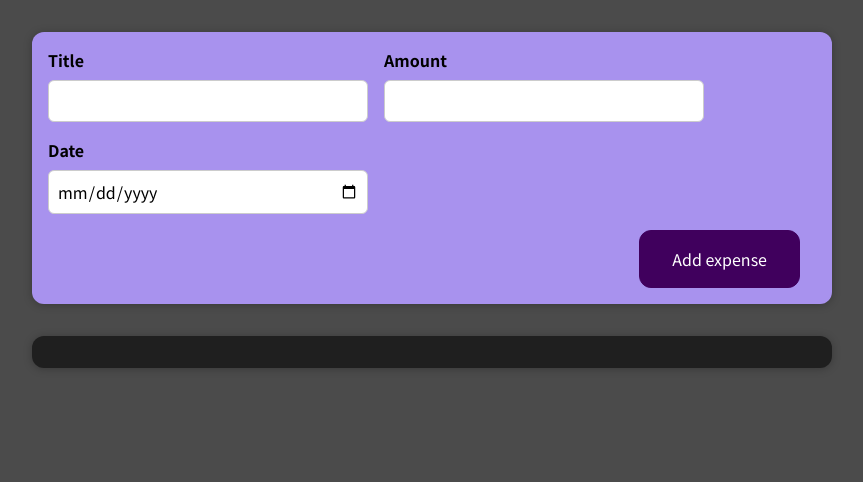
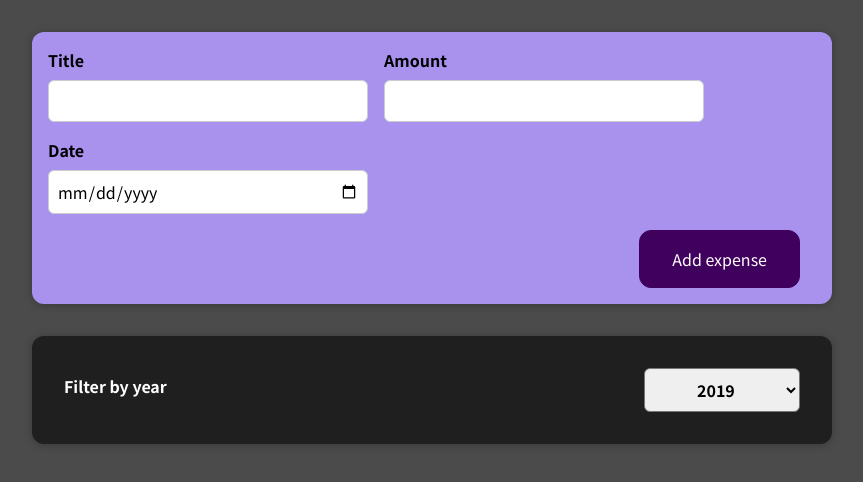
Before and after one commit to pizarrosch/my-first-project-udemy, a React (Create React App) app: page / in a window 1280 px wide. Shown: the top 482 px of the page, without its empty margins (208-1071 px from the left). Built offline with nearby package versions, Linux system fonts and the light colour scheme.

Commit message:
Deleting New Expense component and adjusting the code

```diff
--- a/src/App.js
+++ b/src/App.js
@@ -1,58 +1,30 @@
 import Expenses from "./components/Expenses/Expenses";
-import NewExpense from "./components/NewExpense/NewExpense";
 import {useState} from "react";
-import {parseISO} from "date-fns";
+import s from "./components/NewExpense/NewExpense.module.css";
+import ExpenseForm from "./components/NewExpense/ExpenseForm";
 
 function App() {
 
   const [expenses, setExpenses] = useState([]);
-  // const [inputTitle, setInputTitle] = useState('');
-  // const [inputAmount, setInputAmount] = useState('');
-  // const [inputDate, setInputDate] = useState('');
-  //
-  // function handleAddExpense(e) {
-  //   e.preventDefault();
-  //   setExpenses((prevState) => [
-  //     ...prevState,
-  //     {title: inputTitle,
-  //     amount: inputAmount,
-  //     date: parseISO(inputDate)
-  //   }
-  //   ])
-  //   setInputTitle('');
-  //   setInputAmount('');
-  //   setInputDate('');
-  // }
-  //
-  // function handleInputTitle(e) {
-  //   setInputTitle(e.target.value);
-  // }
-  // function handleInputAmount(e) {
-  //   setInputAmount(e.target.value);
-  // }
-  // function handleInputDate(e) {
-  //   setInputDate(e.target.value);
-  // }
 
   function handleAddExpense(expense) {
     setExpenses((prev) => [
       ...prev,
-      expense]);
+      expense
+    ]);
   }
 
   return (
     <div>
-      <NewExpense
-        // inputTitle={inputTitle}
-        // inputAmount={inputAmount}
-        // inputDate={inputDate}
-        // handleInputTitle={handleInputTitle}
-        // handleInputAmount={handleInputAmount}
-        // handleInputDate={handleInputDate}
-        onAddExpense={handleAddExpense}
-      />
+      <div className={s.newExpense}>
+        <ExpenseForm
+          onSaveExpenseData={handleAddExpense}
+          expenses={expenses}
+        />
+      </div>
       <Expenses
         expenses={expenses}
+        setExpenses={setExpenses}
       />
     </div>
   );
--- a/src/components/Expenses/ExpenseItem.js
+++ b/src/components/Expenses/ExpenseItem.js
@@ -1,29 +1,18 @@
-import {useState} from "react";
+
 import s from './ExpenseItem.module.css';
 import ExpenseDate from "./ExpenseDate";
 import Card from '../UI/Card';
 
 function ExpenseItem({title, amount, date}) {
 
-  const [itemTitle, setItemTitle] = useState(title)
-
-  function handleClick() {
-    // if(itemTitle === 'Carrots') {
-    //   setItemTitle('Tomatoes')
-    // } else {
-    //   setItemTitle('Carrots');
-    // }
-    setItemTitle(itemTitle === 'Carrots' ? 'Tomatoes' : 'Carrots')
-  }
-
   return (
     <Card className={s.expenseItem}>
       <ExpenseDate date={date}/>
       <div className={s.expenseItem__description}>
-        <h2>{itemTitle}</h2>
+        <h2>{title}</h2>
         <div className={s.expenseItem__price}>${amount}</div>
       </div>
-      {/*<button onClick={handleClick}>Change title</button>*/}
+
     </Card>
   )
 }
--- a/src/components/Expenses/Expenses.js
+++ b/src/components/Expenses/Expenses.js
@@ -1,14 +1,24 @@
 import ExpenseItem from "./ExpenseItem";
 import st from './Expenses.module.css';
 import Card from '../UI/Card';
+import ExpensesFilter from "../ExpensesFilter/ExpensesFilter";
 import {useState} from "react";
 
-function Expenses({expenses}) {
+function Expenses({expenses, setExpenses}) {
+
+  const [filteredYear, setFilteredYear] = useState('2019');
+
+  function handleFilteredExpenses(pickedYear) {
+    setFilteredYear(pickedYear);
+  }
 
   return (
-    <Card className={st.expenses}>
-      {expenses.map((item) => <ExpenseItem title={item.title} amount={item.amount} date={item.date}/>)}
-    </Card>
+    <div>
+      <Card className={st.expenses}>
+        <ExpensesFilter selectedYear={filteredYear} onFilterExpenses={handleFilteredExpenses}/>
+        {expenses.map((item) => <ExpenseItem title={item.title} amount={item.amount} date={item.date}/>)}
+      </Card>
+    </div>
   )
 }
 
--- /dev/null
+++ b/src/components/ExpensesFilter/ExpensesFilter.js
@@ -0,0 +1,25 @@
+import React from 'react';
+import s from './ExpensesFilter.module.css';
+
+const ExpensesFilter = ({selectedYear, onFilterExpenses}) => {
+
+  function handleFilteredExpenses(e) {
+    onFilterExpenses(e.target.value)
+  }
+
+  return (
+    <div className={s.expensesFilter}>
+      <div className={s.expensesFilter__control}>
+        <label>Filter by year</label>
+        <select value={selectedYear} onChange={handleFilteredExpenses}>
+          <option value='2022'>2022</option>
+          <option value='2021'>2021</option>
+          <option value='2020'>2020</option>
+          <option value='2019'>2019</option>
+        </select>
+      </div>
+    </div>
+  );
+};
+
+export default ExpensesFilter;
--- /dev/null
+++ b/src/components/ExpensesFilter/ExpensesFilter.module.css
@@ -0,0 +1,24 @@
+.expensesFilter {
+  color: white;
+  padding: 0 1rem;
+}
+
+.expensesFilter__control {
+  display: flex;
+  width: 100%;
+  align-items: center;
+  justify-content: space-between;
+  margin: 1rem 0;
+}
+
+.expensesFilter label {
+  font-weight: bold;
+  margin-bottom: 0.5rem;
+}
+
+.expensesFilter select {
+  font: inherit;
+  padding: 0.5rem 3rem;
+  font-weight: bold;
+  border-radius: 6px;
+}
--- a/src/components/NewExpense/ExpenseForm.js
+++ b/src/components/NewExpense/ExpenseForm.js
@@ -4,14 +4,8 @@ import {parseISO} from "date-fns";
 
 function ExpenseForm(
   {
-    // inputTitle,
-    // inputAmount,
-    // inputDate,
-    // handleInputTitle,
-    // handleInputAmount,
-    // handleInputDate,
-    // handleAddExpense
-    onSaveExpenseData
+    onSaveExpenseData,
+    expenses
   }) {
 
   const [inputTitle, setInputTitle] = useState('');
@@ -24,7 +18,8 @@ function ExpenseForm(
     const expenseData = {
       title: inputTitle,
       amount: inputAmount,
-      date: parseISO(inputDate)
+      date: parseISO(inputDate),
+      id: expenses.length - 1
       }
 
     onSaveExpenseData(expenseData);
@@ -32,6 +27,7 @@ function ExpenseForm(
     setInputAmount('');
     setInputDate('');
   }
+
 
   function handleInputTitle(e) {
     setInputTitle(e.target.value);
--- a/src/components/NewExpense/NewExpense.js
+++ /dev/null
@@ -1,39 +0,0 @@
-import s from './NewExpense.module.css';
-import ExpenseForm from "./ExpenseForm";
-
-function NewExpense(
-  // { inputTitle,
-  //   inputAmount,
-  //   inputDate,
-  //   handleInputTitle,
-  //   handleInputAmount,
-  //   handleInputDate,
-  // {handleAddExpense
-  // }
-  {onAddExpense}
-  ) {
-
-  function handleExpenseData(enteredExpensedData) {
-    const expenseData = {
-      ...enteredExpensedData,
-      id: Math.random()
-    }
-    onAddExpense(expenseData)
-  }
-
-  return (
-    <div className={s.newExpense}>
-      <ExpenseForm
-        // inputTitle={inputTitle}
-        // inputAmount={inputAmount}
-        // inputDate={inputDate}
-        // handleInputTitle={handleInputTitle}
-        // handleInputAmount={handleInputAmount}
-        // handleInputDate={handleInputDate}
-        onSaveExpenseData={handleExpenseData}
-      />
-    </div>
-  )
-}
-
-export default NewExpense;
```
